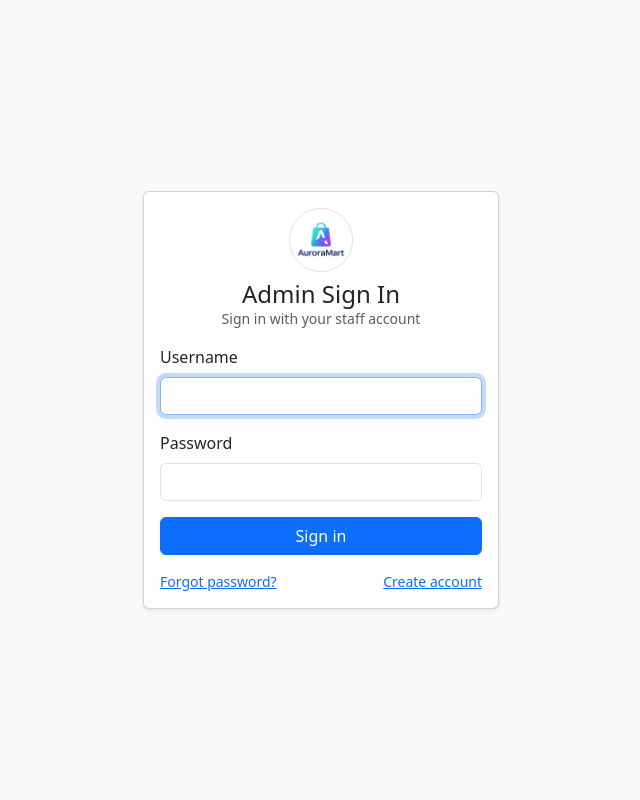
After one commit to FleshyHunter/AuroraMart, a Django app: page /admin_panel/login/ in a window 1280 px wide. The commit adds this page. Shown: the whole page, without its empty margins (319-959 px from the left). Run offline with Django 5.2, Linux system fonts and the light colour scheme; data comes from the database, SQL or seed files in the repository; both versions use the stored data as it was after the commit; some libraries are stand-ins or nearby versions.

Commit message:
151125 6.06 pm

```diff
--- /dev/null
+++ b/admin_panel/templates/admin_panel/admin_login_full.html
@@ -0,0 +1,58 @@
+{% load static %}
+<!doctype html>
+<html lang="en">
+<head>
+  <meta charset="utf-8">
+  <meta name="viewport" content="width=device-width, initial-scale=1">
+  <title>Admin Sign In - AuroraMart</title>
+  <link rel="stylesheet" href="https://cdn.jsdelivr.net/npm/bootstrap@5.3.3/dist/css/bootstrap.min.css">
+  <link rel="stylesheet" href="https://cdn.jsdelivr.net/npm/bootstrap-icons@1.11.3/font/bootstrap-icons.min.css">
+  <link rel="stylesheet" href="{% static 'storefront/css/styles.css' %}">
+</head>
+<body class="bg-light d-flex align-items-center" style="min-height:100vh;">
+  <div class="container">
+    <div class="row justify-content-center">
+      <div class="col-md-6 col-lg-4">
+        <div class="card shadow-sm">
+          <div class="card-body">
+            <div class="text-center mb-3">
+              <img src="{% static 'images/AuroraMart_Logo.png' %}" alt="AuroraMart" width="64" height="64" class="rounded-circle border mb-2">
+              <h4 class="mb-0">Admin Sign In</h4>
+              <p class="text-muted small">Sign in with your staff account</p>
+            </div>
+
+            {% if messages %}
+              {% for message in messages %}
+                <div class="alert alert-{{ message.tags|default:'secondary' }}">{{ message }}</div>
+              {% endfor %}
+            {% endif %}
+
+            <form method="post" novalidate>
+              {% csrf_token %}
+              <div class="mb-3">
+                <label for="id_username" class="form-label">Username</label>
+                <input type="text" name="username" id="id_username" class="form-control" required autofocus>
+              </div>
+              <div class="mb-3">
+                <label for="id_password" class="form-label">Password</label>
+                <input type="password" name="password" id="id_password" class="form-control" required>
+              </div>
+              <input type="hidden" name="next" value="{{ request.GET.next|default:'' }}">
+              <div class="d-grid gap-2">
+                <button class="btn btn-primary" type="submit">Sign in</button>
+              </div>
+            </form>
+
+            <div class="mt-3 d-flex justify-content-between small">
+              <a href="{% url 'store:password_reset' %}">Forgot password?</a>
+              <a href="{% url 'store:register' %}">Create account</a>
+            </div>
+          </div>
+        </div>
+      </div>
+    </div>
+  </div>
+
+  <script src="https://cdn.jsdelivr.net/npm/bootstrap@5.3.3/dist/js/bootstrap.bundle.min.js" defer></script>
+</body>
+</html>
--- a/admin_panel/urls.py
+++ b/admin_panel/urls.py
@@ -4,6 +4,8 @@ from . import views
 app_name = "admin_panel"
 
 urlpatterns = [
+    path("login/", views.admin_login, name='admin_login'),
+    path("logout/", views.admin_logout, name='admin_logout'),
 
     path('', views.dashboard, name='dashboard'),
 
--- a/admin_panel/views.py
+++ b/admin_panel/views.py
@@ -10,10 +10,13 @@ from django.contrib import messages
 from django.utils import timezone
 from datetime import datetime, timedelta
 from django.http import JsonResponse
+from django.contrib.auth import authenticate, login as auth_login, logout as auth_logout
+from django.contrib.admin.views.decorators import staff_member_required
 from collections import defaultdict
 from decimal import Decimal
 import json
 
+@staff_member_required(login_url='/admin_panel/login/')
 def dashboard(request):
     # Get date range and granularity from query params (defaults: last 30 days, daily)
     from datetime import date as _date
@@ -325,6 +328,30 @@ def top_products_api(request):
             continue
 
     return JsonResponse({'top_products': top_products})
+
+
+def admin_login(request):
+    """Simple admin login view restricted to staff users."""
+    if request.method == 'POST':
+        username = request.POST.get('username')
+        password = request.POST.get('password')
+        user = authenticate(request, username=username, password=password)
+        if user is not None and user.is_active and user.is_staff:
+            auth_login(request, user)
+            # honor "next" param if provided
+            next_url = request.POST.get('next') or request.GET.get('next') or reverse('admin_panel:dashboard')
+            return redirect(next_url)
+        else:
+            messages.error(request, 'Invalid credentials or you are not authorized to access the admin panel.')
+
+    # Render the login form (standalone full-page template)
+    return render(request, 'admin_panel/admin_login_full.html', {})
+
+
+def admin_logout(request):
+    """Log out the current admin user and redirect to the admin login page."""
+    auth_logout(request)
+    return redirect('admin_panel:admin_login')
 
 # Product
 def product_list(request):
--- a/auroramart/urls.py
+++ b/auroramart/urls.py
@@ -21,7 +21,9 @@ from django.urls import include, path
 from django.shortcuts import redirect
 
 urlpatterns = [
-    path("admin/", admin.site.urls),
+    # Built-in Django admin removed for this deployment - access disabled.
+    # If you later need to enable it, uncomment the next line.
+    # path("admin/", admin.site.urls),
     path("", lambda request: redirect('ecommercemodule:home'), name="home"),  # Root redirects to ecommerce home
     path("store/", include("ecommercemodule.urls", "store")),  # Customer-facing store
     path("admin_panel/", include("admin_panel.urls")),  # Admin panel for inventory/management
--- a/ecommercemodule/templates/ecommercemodule/login.html
+++ b/ecommercemodule/templates/ecommercemodule/login.html
@@ -21,6 +21,7 @@
         </form>
         <div class="d-flex justify-content-between">
             <a href="{% url 'store:password_reset' %}">Forgot password?</a>
+            <a href="/admin_panel/login/">Admin sign in</a>
             <a href="{% url 'store:register' %}">Create account</a>
         </div>
     </div>
```
Also changed, not shown: admin_panel/templates/admin_panel/admin_login.html (added, +37 -0 lines), admin_panel/templates/admin_panel/dashboard.html (+10 -68 lines), db.sqlite3.
